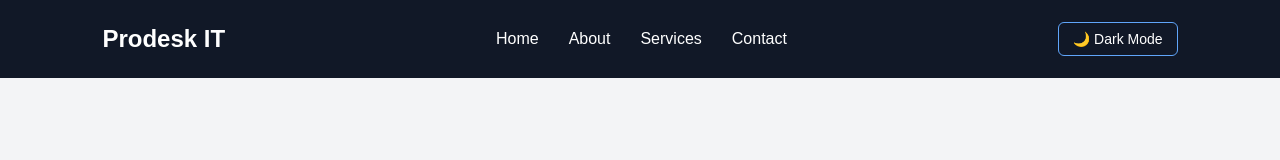
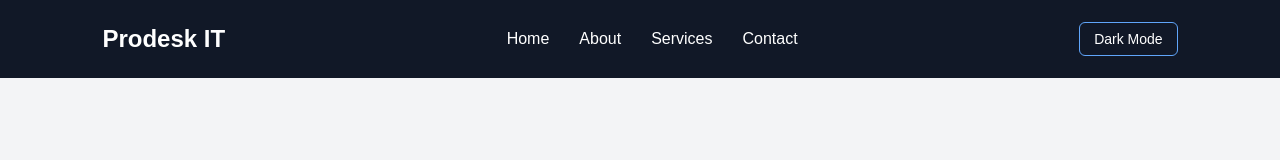
Before and after one commit to Nisha-Sharma676/prodesk-sprint-01, a plain HTML site: page index.html in a window 1280 px wide. Shown: the top 160 px of the page. Drawn offline with Linux system fonts and the light colour scheme.

Commit message:
Update project files and AI prompt log

```diff
--- a/index.html
+++ b/index.html
@@ -19,7 +19,7 @@
             <li><a href="#services">Services</a></li>
             <li><a href="#contact">Contact</a></li>
         </ul>
-        <button id="theme-toggle" class="theme-button">🌙 Dark Mode</button>
+        <button id="theme-toggle" class="theme-button"> Dark Mode</button>
     </nav>
 </header>
 <section id="home" class="hero">
```
Also changed, not shown: 1 other file.
